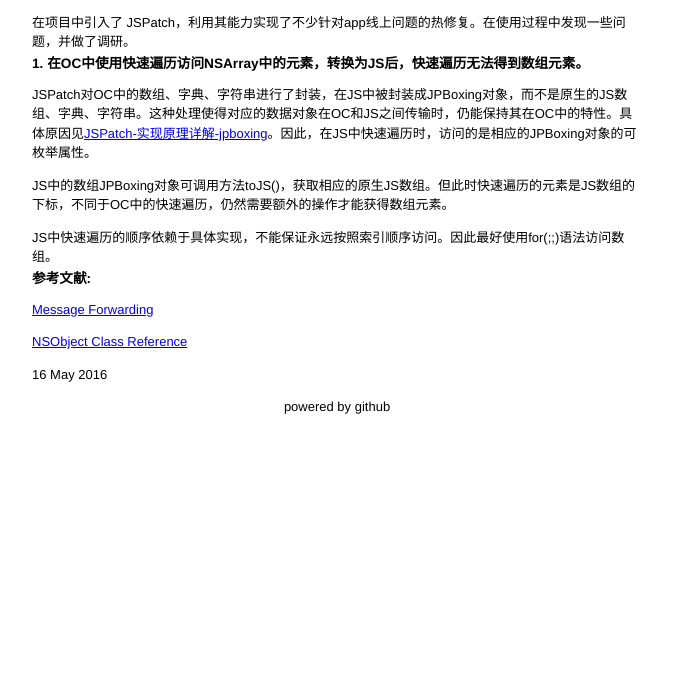
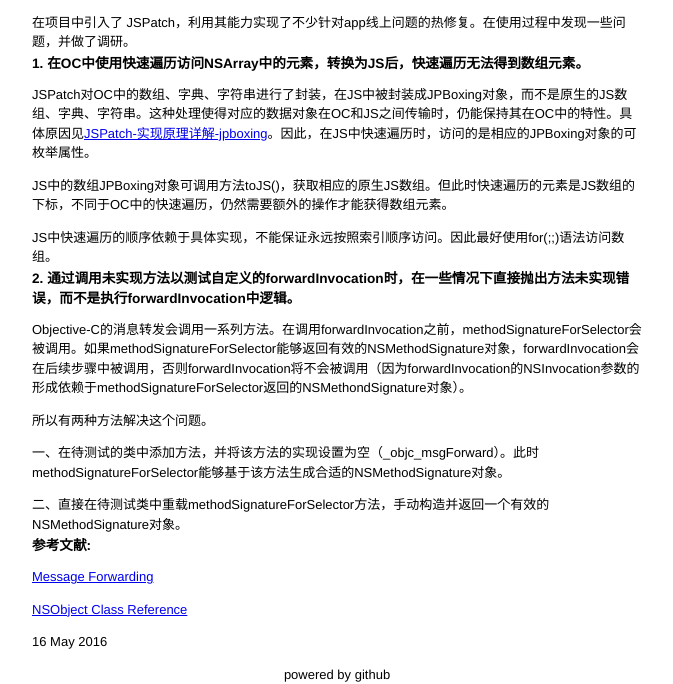
Before and after one commit to rob2468/rob2468.github.io, a Jekyll site: the page built from _posts/2016-05-16-JSPatch-Code-Analysis.md, in a window 1280 px wide. Shown: the part 826-1510 px from the top of the page, without its empty margins (303-976 px from the left). Built offline with Jekyll 4.4.1, drawn with Linux system fonts in a browser that asks for light colours; comment, search, counter and statistics services are not loaded; before the commit the page ends 1243 px from its top, so only the background shows below that.

Commit message:
update the post 2016-05-16-JSPatch-Code-Analysis

```diff
--- a/_posts/2016-05-16-JSPatch-Code-Analysis.md
+++ b/_posts/2016-05-16-JSPatch-Code-Analysis.md
@@ -42,6 +42,16 @@ JS中的数组JPBoxing对象可调用方法toJS()，获取相应的原生JS数
 
 JS中快速遍历的顺序依赖于具体实现，不能保证永远按照索引顺序访问。因此最好使用for(;;)语法访问数组。
 
+### 2. 通过调用未实现方法以测试自定义的forwardInvocation时，在一些情况下直接抛出方法未实现错误，而不是执行forwardInvocation中逻辑。
+
+Objective-C的消息转发会调用一系列方法。在调用forwardInvocation之前，methodSignatureForSelector会被调用。如果methodSignatureForSelector能够返回有效的NSMethodSignature对象，forwardInvocation会在后续步骤中被调用，否则forwardInvocation将不会被调用（因为forwardInvocation的NSInvocation参数的形成依赖于methodSignatureForSelector返回的NSMethondSignature对象）。
+
+所以有两种方法解决这个问题。
+
+一、在待测试的类中添加方法，并将该方法的实现设置为空（_objc_msgForward）。此时methodSignatureForSelector能够基于该方法生成合适的NSMethodSignature对象。
+
+二、直接在待测试类中重载methodSignatureForSelector方法，手动构造并返回一个有效的NSMethodSignature对象。
+
 ### 参考文献:
 
 [Message Forwarding](https://developer.apple.com/library/mac/documentation/Cocoa/Conceptual/ObjCRuntimeGuide/Articles/ocrtForwarding.html)
```
